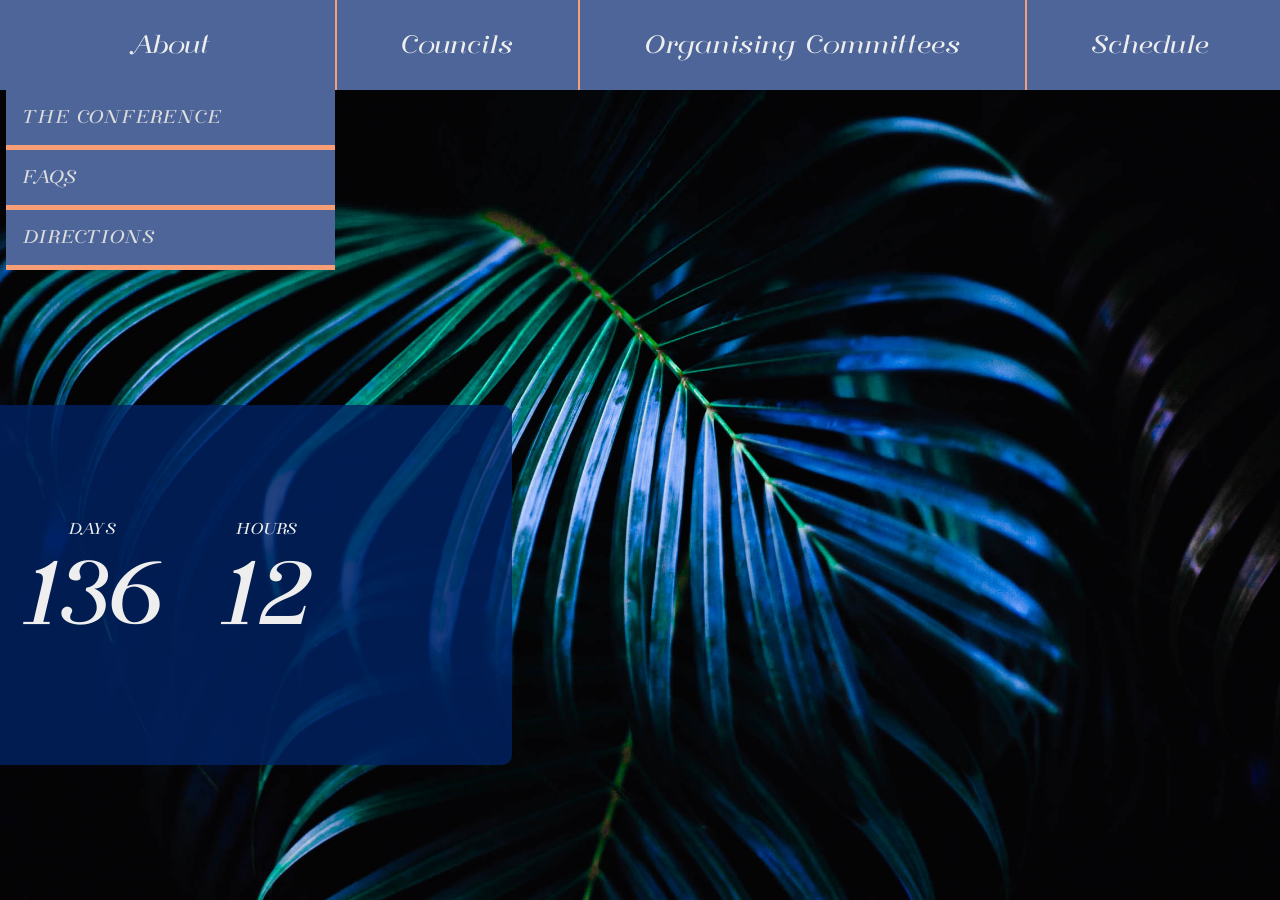
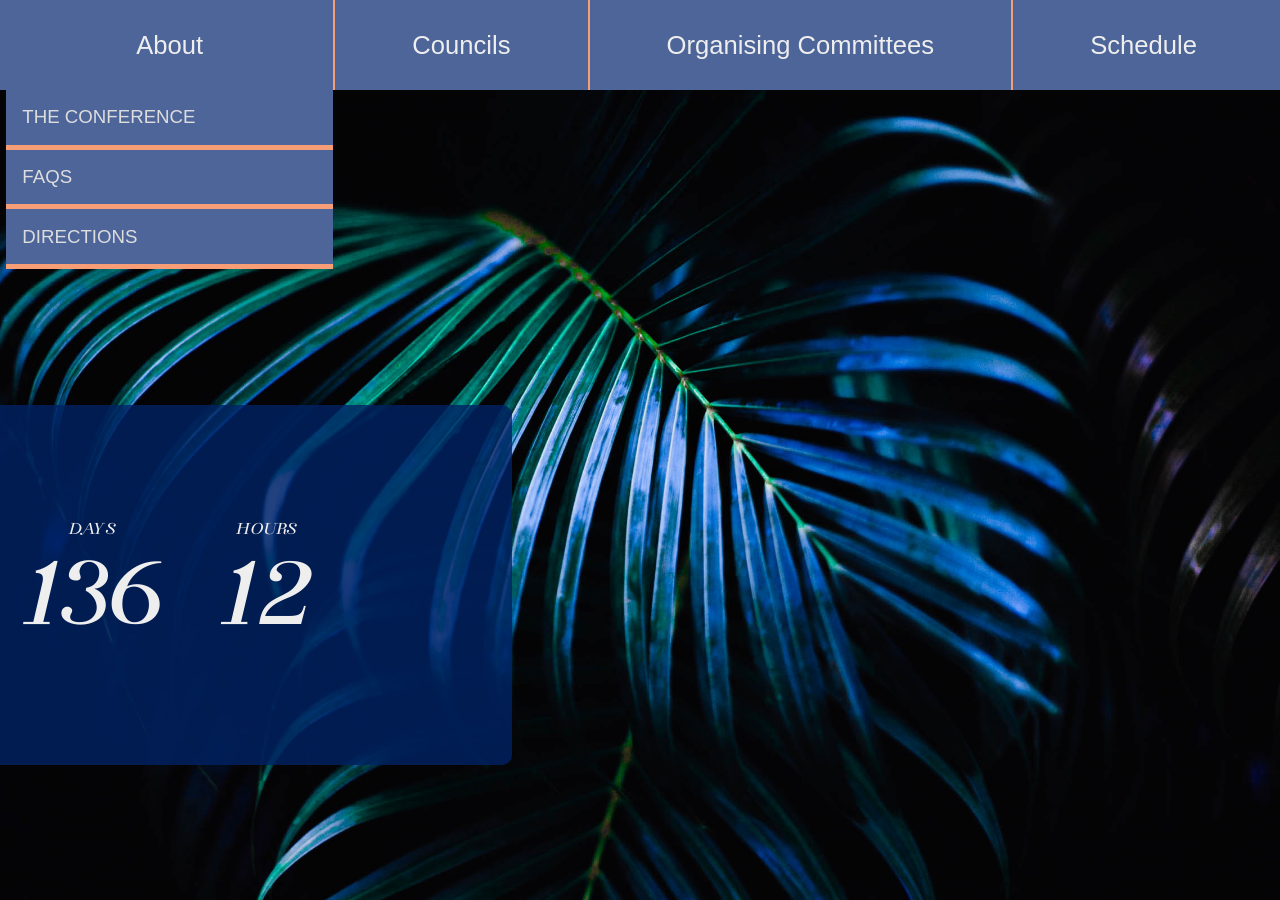
Before and after one commit to kaine119/dhap-2019, a Jekyll site: the page built from index.html, in a window 1280 px wide. Built offline with Jekyll 4.4.1, drawn with Linux system fonts in a browser that asks for light colours.

Commit message:
Add slab font for landing page

```diff
--- a/assets/css/colors.css
+++ b/assets/css/colors.css
@@ -29,6 +29,11 @@
     src: url({{ site.baseurl }}/assets/css/Florence-Regular.ttf);
 }
 
+@font-face {
+    font-family: "Roboto Slab";
+    src: url({{ site.baseurl }}/assets/css/RobotoSlab-Regular.ttf);
+}
+
 html {
     max-width: 100%;
     overflow-x: hidden;
@@ -39,7 +44,7 @@
     margin: 0;
     padding: 0;
     max-width: 100%;
-    font-family: "Florence", sans-serif;
+    font-family: sans-serif;
 }
 
 main {
--- a/assets/css/header.css
+++ b/assets/css/header.css
@@ -35,6 +35,10 @@
 }
 
 @media only screen and (max-width: 899px) {
+
+    body > header {
+        box-shadow: 0px 0px 5vh 1vh #222;
+    }
 
     nav {
         display: block;
--- a/assets/css/index.css
+++ b/assets/css/index.css
@@ -39,6 +39,7 @@
     animation: leaf-wipe 2s ease-in-out;
     overflow-x: hidden;
     flex-wrap: none;
+    font-family: "Florence"
 }
 
 @keyframes leaf-wipe {
@@ -156,18 +157,22 @@
     align-items: center;
     justify-content: center;
     flex-basis: 90%;
+    font-family: "Roboto Slab";
 }
 
 .welcome__greeting h2 {
     font-size: 30pt;
     margin-top: 0;
     margin-bottom: 0;
+    font-weight: normal;
 }
 
 .welcome__greeting h1 {
     font-size: 60pt;
     margin-top: 5vh;
     margin-bottom: 5vh;
+    font-family: "Florence";
+    font-weight: normal;
 }
 
 .welcome__link {
@@ -176,6 +181,7 @@
     border-radius: 10px;
     padding: 10px;
     color: #222;
+    font-family: "Roboto Slab";
 }
 
 
@@ -213,7 +219,7 @@
     #countdown-container {
         background-size: 80vw;
         background-position: left center;
-        animation: leaf-wipe 1s ease-in-out 1s;
+        animation: leaf-wipe 1s ease-out 1s;
         animation-fill-mode: both;
         width: 80vw;
         height: 40vh;
@@ -243,7 +249,7 @@
     }
 
     @keyframes leaf-wipe {
-        from { transform: translateX(-100vw); }
+        from { transform: translateX(-80vw); }
         to { transform: translateX(0); }
     }
 
@@ -266,6 +272,7 @@
         animation: fade 0.5s linear 5s;
         animation-fill-mode: both;
         color: #eee;
+        font-family: "Roboto Slab";
    }
 
 
@@ -303,12 +310,16 @@
     .welcome-address__greeting h2 {
         margin-top: 0;
         margin-bottom: 0;
+        font-weight: normal;
+        font-family: "Roboto Slab";
     }
 
     .welcome-address__greeting h1 {
         font-size: 20vw;
         margin-top: 5px;
         margin-bottom: 5px;
+        font-family: "Florence";
+        font-weight: normal;
     }
 
     .welcome-address__title {
--- a/assets/css/titlebar.css
+++ b/assets/css/titlebar.css
@@ -25,6 +25,7 @@
     justify-content: center;
     display: flex;
     align-items: center;
+    font-family: "Florence"
 }
 
 #page-title__content span {
```
Also changed, not shown: assets/css/RobotoSlab-Regular.ttf (added).
